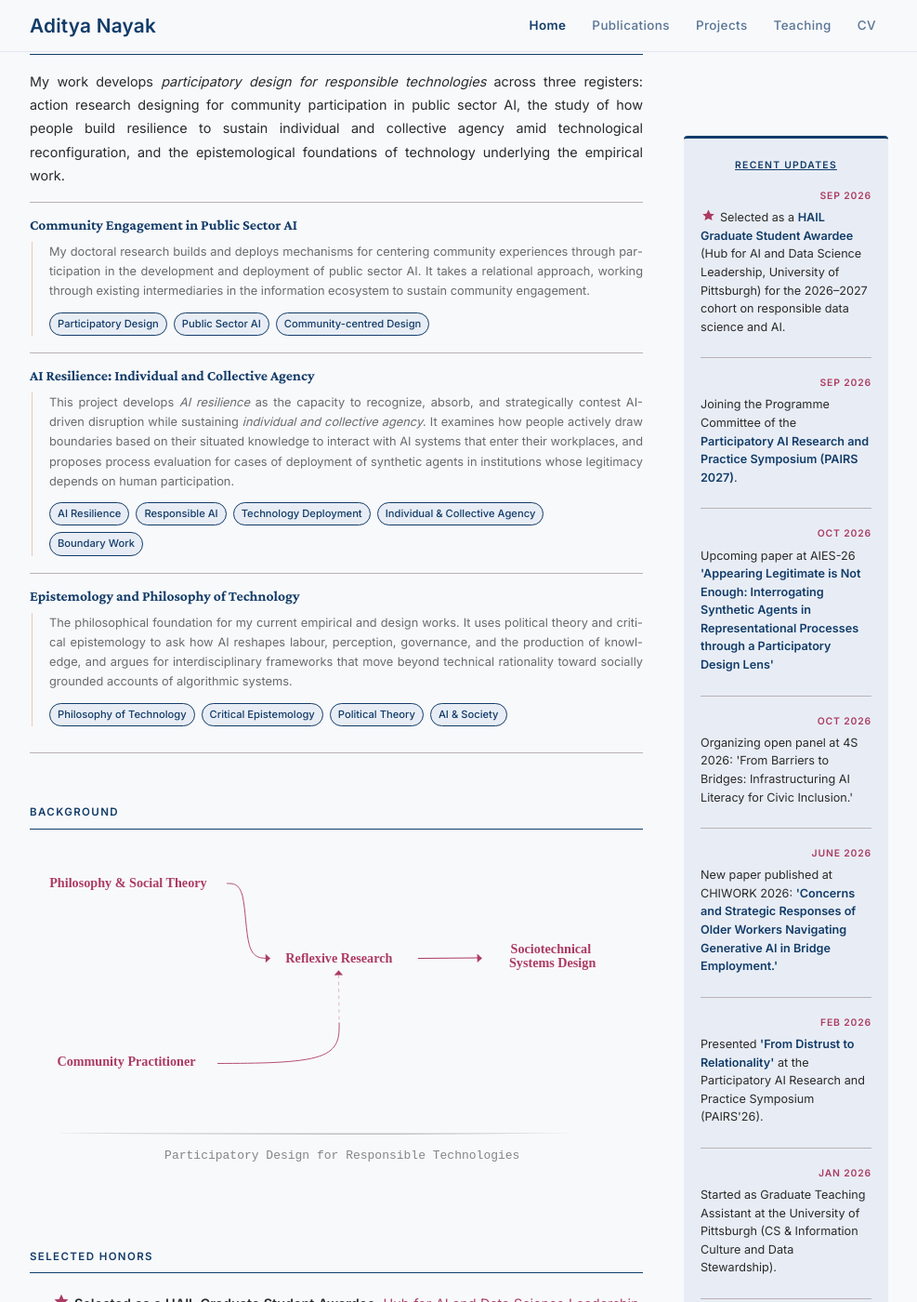
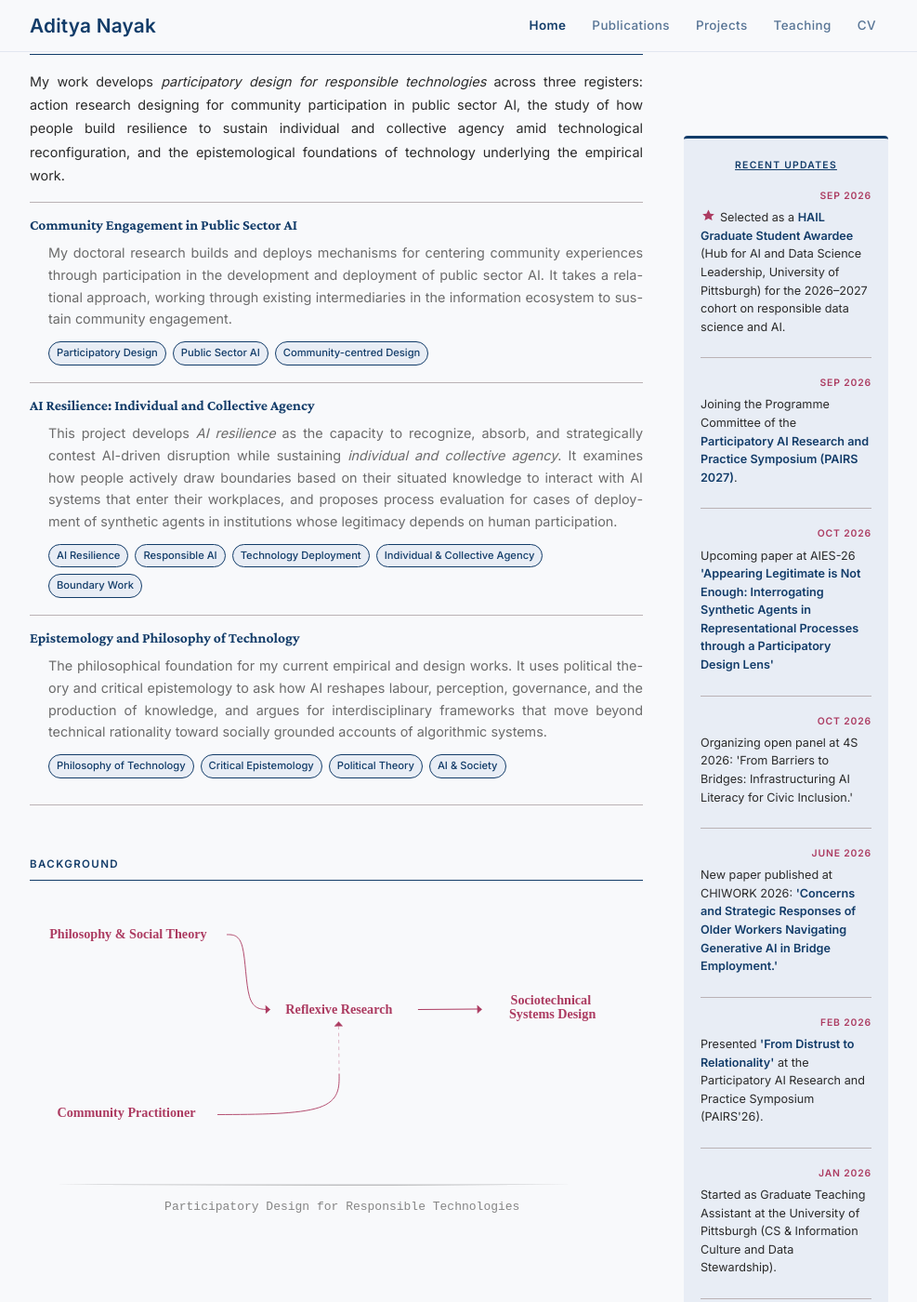
Before and after one commit to adityanayak-info/adityanayak-info.github.io, a Jekyll site: the page built from index.md, in a window 1280 px wide and 1400 px high, scrolled down 639 px. Shown: the whole window at 93% size, without its empty margins (146-1133 px from the left). Built offline with Jekyll 4.4.1, drawn with Linux system fonts in a browser that asks for light colours.

Commit message:
Update .hp-body styles in style.css
Removed left border from .hp-body and increased font size.

```diff
--- a/assets/css/style.css
+++ b/assets/css/style.css
@@ -1257,12 +1257,11 @@ hr.profile-rule {
 
 .hp-body {
   padding-left: 18px;
-  border-left: 1px solid var(--peach);
   margin-left: 2px;
 }
 
 .hp-body > p {
-  font-size: 0.8rem;
+  font-size: 0.9rem;
   color: var(--text-muted);
   line-height: 1.65;
   margin: 0 0 12px;
```
